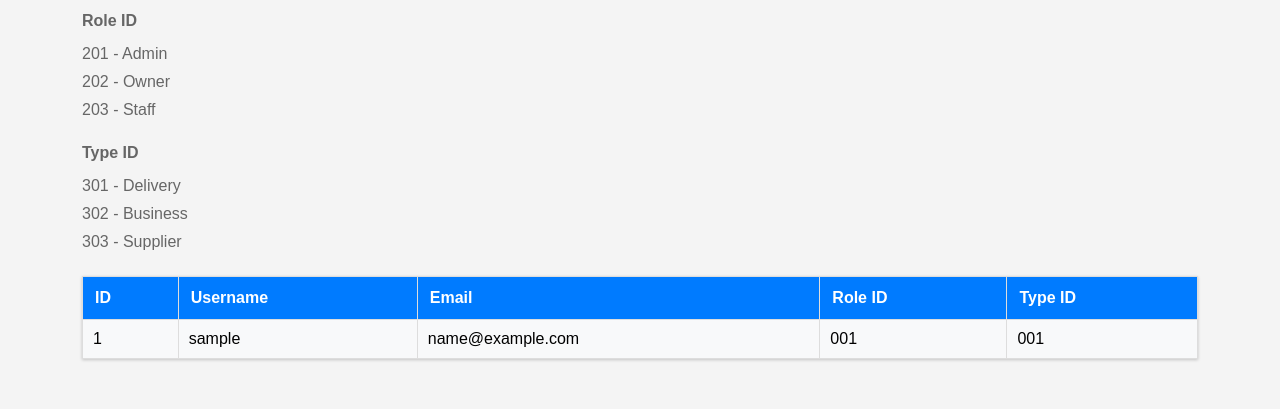
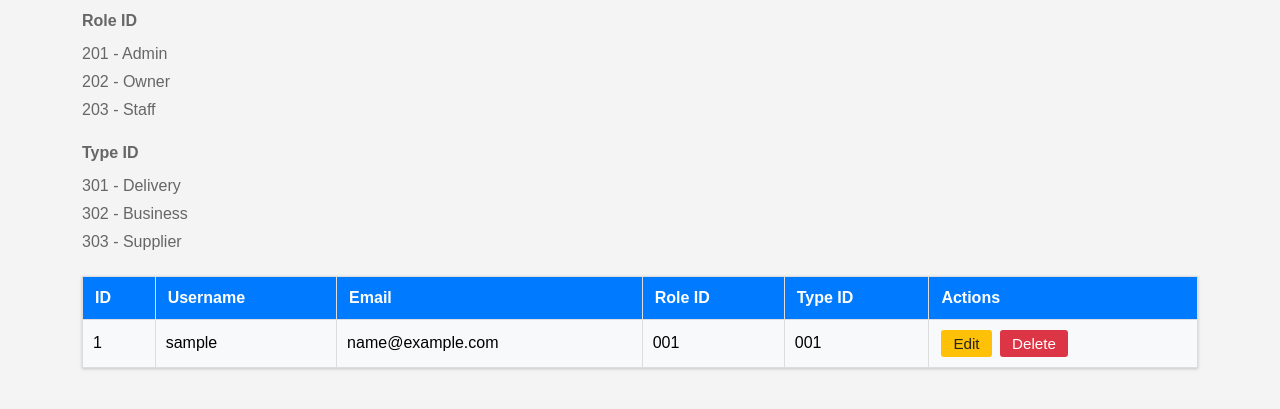
Before and after one commit to StefanDelgado/HelioHostServer, a PHP site: page /StockRoute_Microservice_API/index.php in a window 1280 px wide. Shown: the part 250-659 px from the top of the page. Run offline with PHP 8.4, Linux system fonts and the light colour scheme; tables that the repository leaves empty hold one stand-in row (values such as "Sample post").

Commit message:
edit and delete for dashboards

```diff
--- a/StockRoute_Microservice_API/Sections/delivery_orders_dashboard.php
+++ b/StockRoute_Microservice_API/Sections/delivery_orders_dashboard.php
@@ -30,6 +30,7 @@ if ($result && $result->num_rows > 0) {
                 <th>Status</th>
                 <th>Order Date</th>
                 <th>Delivery Date</th>
+                <th>Actions</th>
             </tr>
             <?php foreach ($orders as $order): ?>
             <tr>
@@ -40,6 +41,10 @@ if ($result && $result->num_rows > 0) {
                 <td><?= htmlspecialchars($order['order_status']) ?></td>
                 <td><?= htmlspecialchars(date('M d, Y', strtotime($order['order_date']))) ?></td>
                 <td><?= $order['delivery_date'] ? htmlspecialchars(date('M d, Y', strtotime($order['delivery_date']))) : 'Not set' ?></td>
+                <td>
+                    <button class="edit-btn" data-id="<?= $order['order_id'] ?>">Edit</button>
+                    <button class="delete-btn" data-id="<?= $order['order_id'] ?>">Delete</button>
+                </td>
             </tr>
             <?php endforeach; ?>
         </table>
--- a/StockRoute_Microservice_API/Sections/supplier_products_dashboard.php
+++ b/StockRoute_Microservice_API/Sections/supplier_products_dashboard.php
@@ -27,6 +27,7 @@ if ($result && $result->num_rows > 0) {
                 <th>Stock</th>
                 <th>Category</th>
                 <th>Description</th>
+                <th>Actions</th>
             </tr>
             <?php foreach ($products as $product): ?>
             <tr>
@@ -37,6 +38,10 @@ if ($result && $result->num_rows > 0) {
                 <td><?= htmlspecialchars($product['stock']) ?></td>
                 <td><?= htmlspecialchars($product['category']) ?></td>
                 <td><?= htmlspecialchars($product['description']) ?></td>
+                <td>
+                    <button class="edit-btn" data-id="<?= $product['product_id'] ?>">Edit</button>
+                    <button class="delete-btn" data-id="<?= $product['product_id'] ?>">Delete</button>
+                </td>
             </tr>
             <?php endforeach; ?>
         </table>
--- a/StockRoute_Microservice_API/Sections/user_dashboard.php
+++ b/StockRoute_Microservice_API/Sections/user_dashboard.php
@@ -36,14 +36,19 @@ if ($result->num_rows > 0) {
             <th>Email</th>
             <th>Role ID</th>
             <th>Type ID</th>
+            <th>Actions</th>
         </tr>
         <?php foreach ($users as $user): ?>
         <tr>
-                <td><?= $user['id'] ?></td>
-                <td><?= $user['username'] ?></td>
-                <td><?= $user['email'] ?></td>
-                <td><?= $user['role_id'] ?></td>
-                <td><?= $user['type_id'] ?></td>
+            <td><?= htmlspecialchars($user['id']) ?></td>
+            <td><?= htmlspecialchars($user['username']) ?></td>
+            <td><?= htmlspecialchars($user['email']) ?></td>
+            <td><?= htmlspecialchars($user['role_id']) ?></td>
+            <td><?= htmlspecialchars($user['type_id']) ?></td>
+            <td>
+                <button class="edit-btn" data-id="<?= $user['id'] ?>">Edit</button>
+                <button class="delete-btn" data-id="<?= $user['id'] ?>">Delete</button>
+            </td>
         </tr>
         <?php endforeach; ?>
     </table>
--- a/StockRoute_Microservice_API/styles/tables.css
+++ b/StockRoute_Microservice_API/styles/tables.css
@@ -108,3 +108,26 @@ tr:hover {
     color: #666;
     font-style: italic;
 }
+
+.edit-btn, .delete-btn {
+    padding: 5px 12px;
+    margin: 0 2px;
+    border: none;
+    border-radius: 3px;
+    cursor: pointer;
+    font-size: 0.95em;
+}
+.edit-btn {
+    background-color: #ffc107;
+    color: #222;
+}
+.edit-btn:hover {
+    background-color: #e0a800;
+}
+.delete-btn {
+    background-color: #dc3545;
+    color: #fff;
+}
+.delete-btn:hover {
+    background-color: #b52a37;
+}
```
Lines whose indentation alone changed are shown as unchanged.
